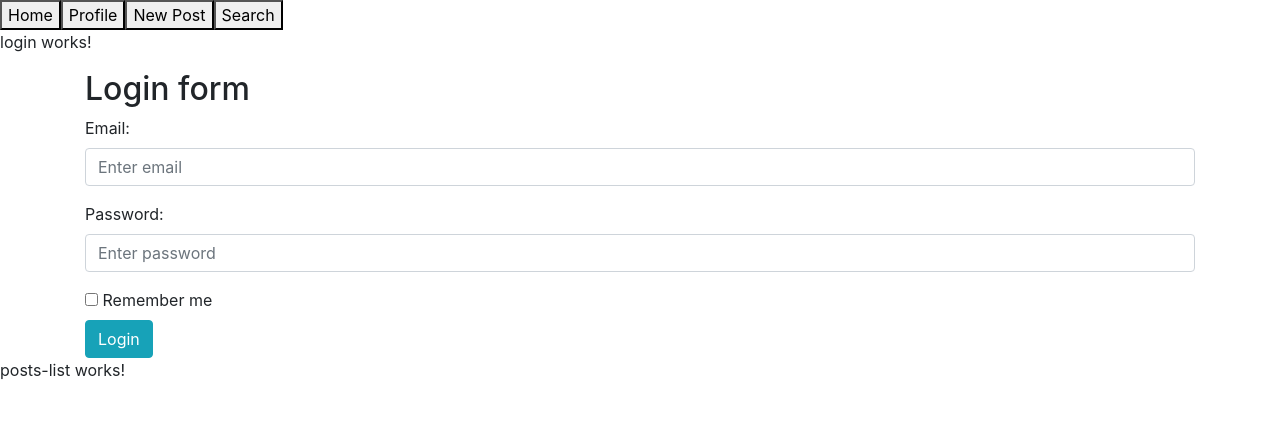
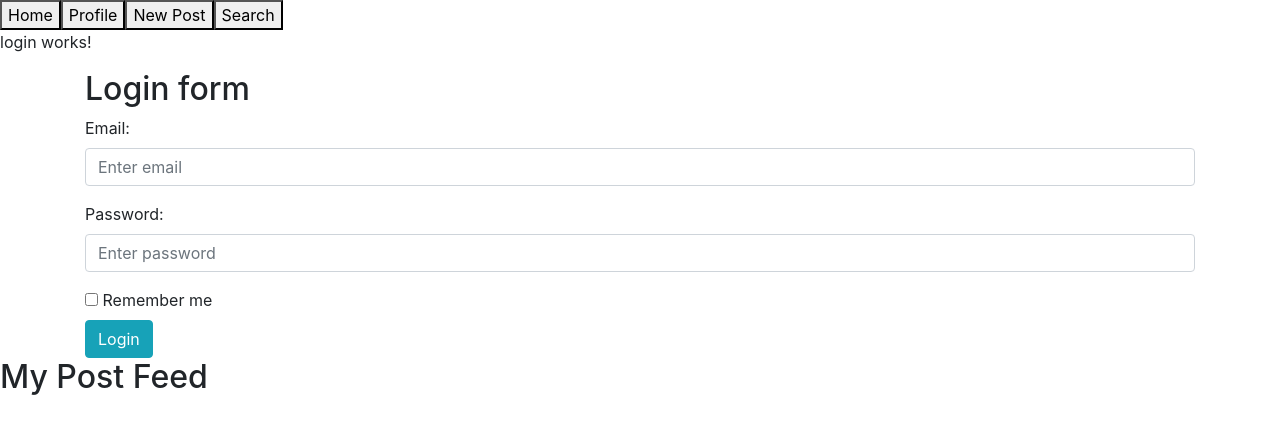
Before and after one commit to 2010USFJava/SpringBook, an Angular app in the folder angular-springBook/: page /viewfeed in a window 1280 px wide. Shown: the top 434 px of the page. Built offline with nearby package versions, Linux system fonts and the light colour scheme.

Commit message:
forgot to save changed to posts-list template

```diff
--- a/angular-springBook/src/app/post.ts
+++ b/angular-springBook/src/app/post.ts
@@ -1,5 +1,4 @@
 export class Post {
-    post_id: number;
     user_id: number;
     content: String;
     image: String;
--- a/angular-springBook/src/app/posts-list/posts-list.component.html
+++ b/angular-springBook/src/app/posts-list/posts-list.component.html
@@ -1 +1,9 @@
-<p>posts-list works!</p>
+<h2>My Post Feed</h2>
+<ul class="posts">
+    <li *ngFor="let post of posts">
+        <div class = "card-body">
+            <h5 class="card-title">Post Title</h5>
+            <p class = "card-text">{{post.content}}</p>
+        </div>
+    </li>
+</ul>
```
